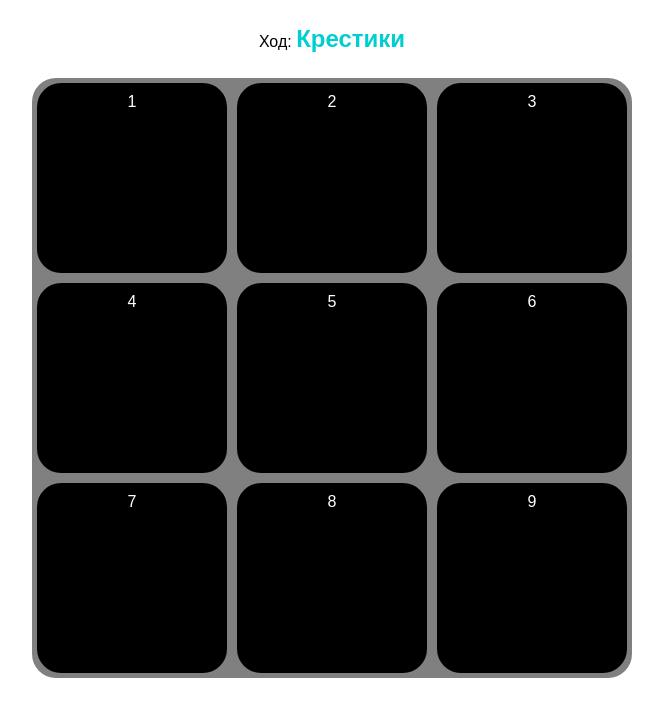
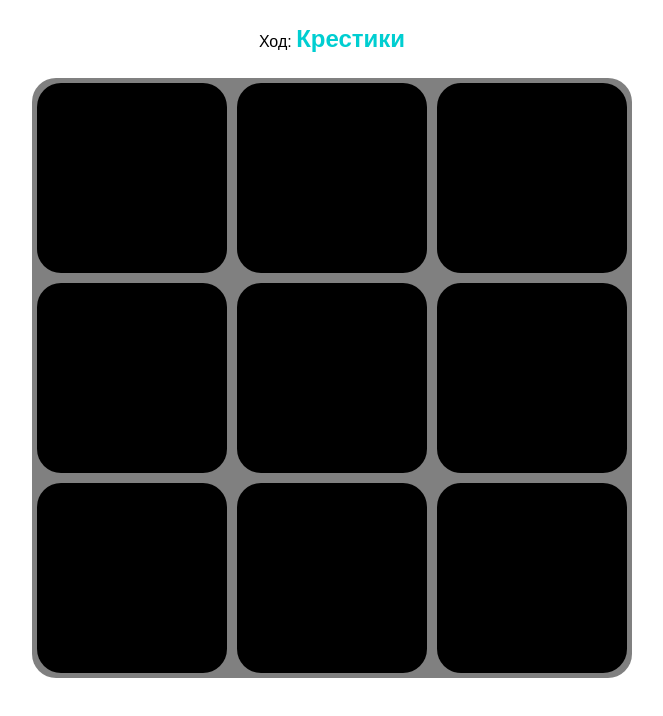
Before and after one commit to Stepanda1/tic_tac_toe, a plain HTML site: page index.html in a window 1280 px wide. Shown: the whole page, without its empty margins (308-971 px from the left). Drawn offline with Linux system fonts and the light colour scheme.

Commit message:
Update index.html

```diff
--- a/index.html
+++ b/index.html
@@ -15,15 +15,15 @@
     </div>
 
     <div class="field" id="field">
-        <div class="item">1</div>
-        <div class="item">2</div>
-        <div class="item">3</div>
-        <div class="item">4</div>
-        <div class="item">5</div>
-        <div class="item">6</div>
-        <div class="item">7</div>
-        <div class="item">8</div>
-        <div class="item">9</div>
+        <div class="item"></div>
+        <div class="item"></div>
+        <div class="item"></div>
+        <div class="item"></div>
+        <div class="item"></div>
+        <div class="item"></div>
+        <div class="item"></div>
+        <div class="item"></div>
+        <div class="item"></div>
     </div>
 
     <div class="victory" id="victory">
```
